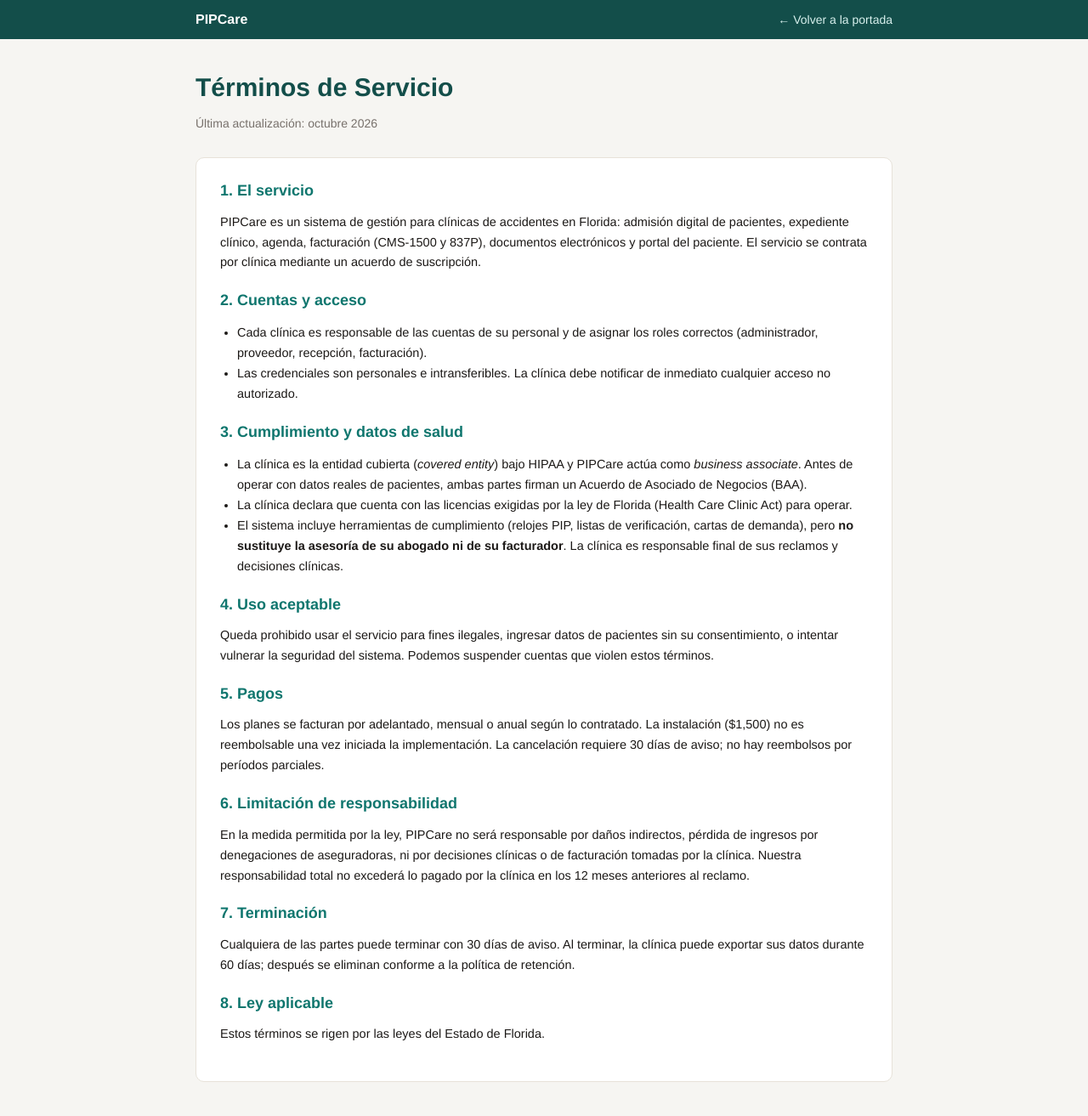
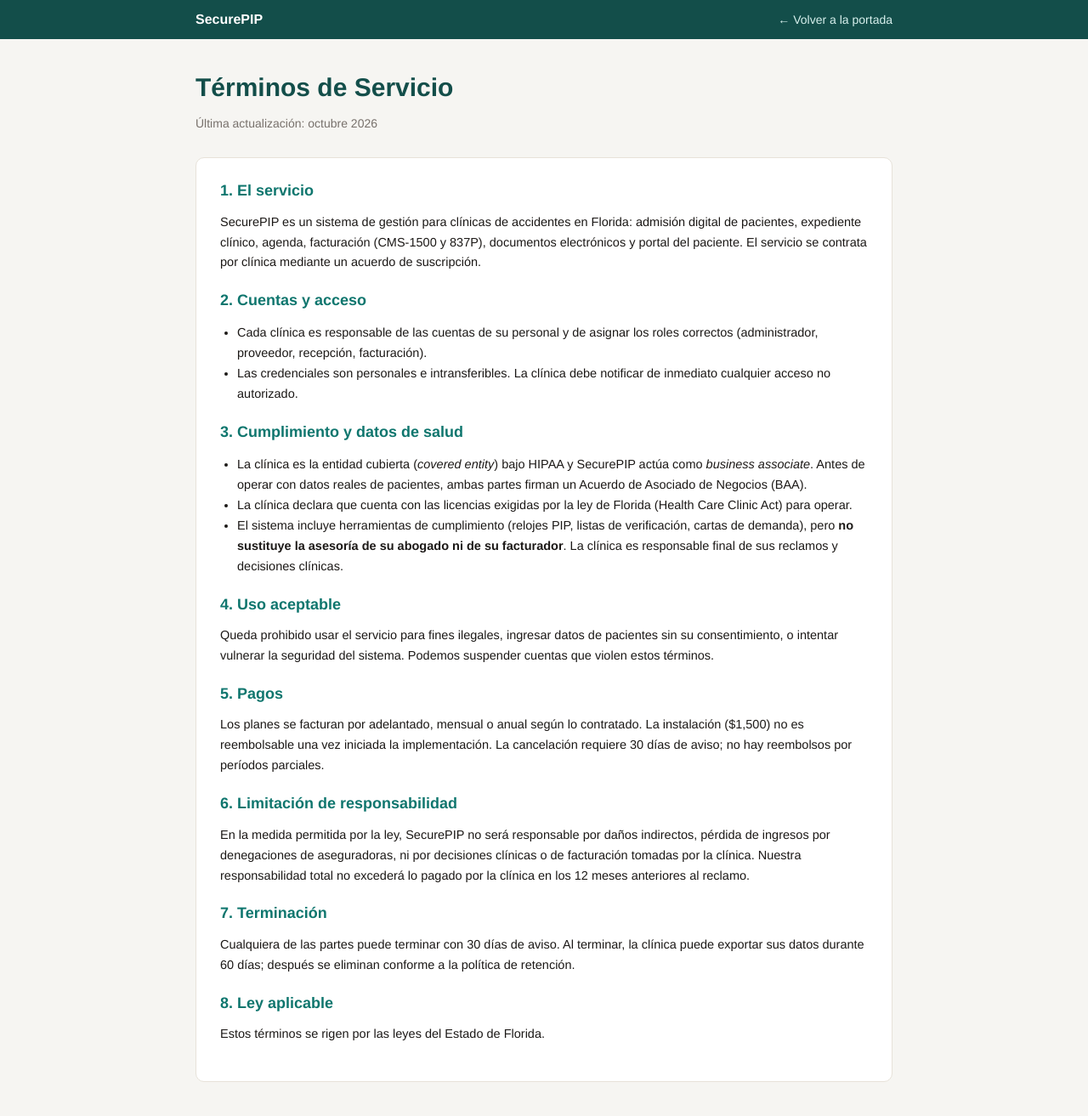
Before and after one commit to lmanzano86-ui/demo-pipcare, a Django app: page /terminos/ in a window 1280 px wide. Shown: the top 1313 px of the page at 85% size. Run offline with Django 5.2, Linux system fonts and the light colour scheme; parts of the project's set-up code (start-up, migrations or seed data) failed here and were passed over.

Commit message:
Renombre de marca a SecurePIP

```diff
--- a/templates/landing.html
+++ b/templates/landing.html
@@ -3,7 +3,7 @@
 <head>
 <meta charset="utf-8">
 <meta name="viewport" content="width=device-width, initial-scale=1">
-<title>PIPCare — Sistema de gestión para clínicas de accidentes</title>
+<title>SecurePIP — Sistema de gestión para clínicas de accidentes</title>
 <style>
 :root{--brand:#0F766E;--brand-dark:#0B4F4A;--ink:#1C1917;--muted:#6B7280;--bg:#F6F5F2;--line:#E7E2D9}
 *{box-sizing:border-box;margin:0;padding:0}
@@ -259,7 +259,7 @@
 
 <footer>
   <div class="wrap">
-    <div><strong style="color:#fff">PIPCare</strong> — Sistema de gestión para clínicas de accidentes · Florida</div>
+    <div><strong style="color:#fff">SecurePIP</strong> — Sistema de gestión para clínicas de accidentes · Florida</div>
     <div><a href="/terminos/">Términos</a> · <a href="/privacidad/">Privacidad</a> · <a href="#" data-login>Acceso de usuarios</a></div>
   </div>
 </footer>
--- a/templates/privacidad.html
+++ b/templates/privacidad.html
@@ -3,7 +3,7 @@
 <head>
 <meta charset="utf-8">
 <meta name="viewport" content="width=device-width, initial-scale=1">
-<title>Política de Privacidad — PIPCare</title>
+<title>Política de Privacidad — SecurePIP</title>
 <style>
 :root{--brand:#0F766E;--brand-dark:#134E4A;--bg:#F6F5F2;--card:#fff;--line:#E7E2D9;--ink:#1C1917;--muted:#78716C}
 body{margin:0;font-family:Helvetica,Arial,sans-serif;color:var(--ink);background:var(--bg)}
@@ -24,7 +24,7 @@
 </style>
 </head>
 <body>
-<div class="top"><div class="wrap"><strong>PIPCare</strong><a href="/">← Volver a la portada</a></div></div>
+<div class="top"><div class="wrap"><strong>SecurePIP</strong><a href="/">← Volver a la portada</a></div></div>
 <div class="wrap">
 <h1>Política de Privacidad</h1>
 <p class="sub">Última actualización: octubre 2026</p>
@@ -36,7 +36,7 @@
 </ul>
 <p><strong>Importante:</strong> este sitio público no es el sistema clínico. No ingrese datos de pacientes ni información de salud en formularios de contacto o demos públicas.</p>
 <h2>2. Datos de pacientes dentro del sistema</h2>
-<p>Cuando una clínica usa PIPCare con pacientes reales, los datos de salud se rigen por HIPAA y por el Acuerdo de Asociado de Negocios (BAA) firmado con la clínica. Esos datos:</p>
+<p>Cuando una clínica usa SecurePIP con pacientes reales, los datos de salud se rigen por HIPAA y por el Acuerdo de Asociado de Negocios (BAA) firmado con la clínica. Esos datos:</p>
 <ul>
 <li>Se usan únicamente para operar el servicio contratado por la clínica.</li>
 <li>No se venden ni se comparten con terceros con fines de marketing.</li>
--- a/templates/terminos.html
+++ b/templates/terminos.html
@@ -3,7 +3,7 @@
 <head>
 <meta charset="utf-8">
 <meta name="viewport" content="width=device-width, initial-scale=1">
-<title>Términos de Servicio — PIPCare</title>
+<title>Términos de Servicio — SecurePIP</title>
 <style>
 :root{--brand:#0F766E;--brand-dark:#134E4A;--bg:#F6F5F2;--card:#fff;--line:#E7E2D9;--ink:#1C1917;--muted:#78716C}
 body{margin:0;font-family:Helvetica,Arial,sans-serif;color:var(--ink);background:var(--bg)}
@@ -24,13 +24,13 @@
 </style>
 </head>
 <body>
-<div class="top"><div class="wrap"><strong>PIPCare</strong><a href="/">← Volver a la portada</a></div></div>
+<div class="top"><div class="wrap"><strong>SecurePIP</strong><a href="/">← Volver a la portada</a></div></div>
 <div class="wrap">
 <h1>Términos de Servicio</h1>
 <p class="sub">Última actualización: octubre 2026</p>
 <div class="card">
 <h2>1. El servicio</h2>
-<p>PIPCare es un sistema de gestión para clínicas de accidentes en Florida: admisión digital de pacientes, expediente clínico, agenda, facturación (CMS-1500 y 837P), documentos electrónicos y portal del paciente. El servicio se contrata por clínica mediante un acuerdo de suscripción.</p>
+<p>SecurePIP es un sistema de gestión para clínicas de accidentes en Florida: admisión digital de pacientes, expediente clínico, agenda, facturación (CMS-1500 y 837P), documentos electrónicos y portal del paciente. El servicio se contrata por clínica mediante un acuerdo de suscripción.</p>
 <h2>2. Cuentas y acceso</h2>
 <ul>
 <li>Cada clínica es responsable de las cuentas de su personal y de asignar los roles correctos (administrador, proveedor, recepción, facturación).</li>
@@ -38,7 +38,7 @@
 </ul>
 <h2>3. Cumplimiento y datos de salud</h2>
 <ul>
-<li>La clínica es la entidad cubierta (<em>covered entity</em>) bajo HIPAA y PIPCare actúa como <em>business associate</em>. Antes de operar con datos reales de pacientes, ambas partes firman un Acuerdo de Asociado de Negocios (BAA).</li>
+<li>La clínica es la entidad cubierta (<em>covered entity</em>) bajo HIPAA y SecurePIP actúa como <em>business associate</em>. Antes de operar con datos reales de pacientes, ambas partes firman un Acuerdo de Asociado de Negocios (BAA).</li>
 <li>La clínica declara que cuenta con las licencias exigidas por la ley de Florida (Health Care Clinic Act) para operar.</li>
 <li>El sistema incluye herramientas de cumplimiento (relojes PIP, listas de verificación, cartas de demanda), pero <strong>no sustituye la asesoría de su abogado ni de su facturador</strong>. La clínica es responsable final de sus reclamos y decisiones clínicas.</li>
 </ul>
@@ -47,7 +47,7 @@
 <h2>5. Pagos</h2>
 <p>Los planes se facturan por adelantado, mensual o anual según lo contratado. La instalación ($1,500) no es reembolsable una vez iniciada la implementación. La cancelación requiere 30 días de aviso; no hay reembolsos por períodos parciales.</p>
 <h2>6. Limitación de responsabilidad</h2>
-<p>En la medida permitida por la ley, PIPCare no será responsable por daños indirectos, pérdida de ingresos por denegaciones de aseguradoras, ni por decisiones clínicas o de facturación tomadas por la clínica. Nuestra responsabilidad total no excederá lo pagado por la clínica en los 12 meses anteriores al reclamo.</p>
+<p>En la medida permitida por la ley, SecurePIP no será responsable por daños indirectos, pérdida de ingresos por denegaciones de aseguradoras, ni por decisiones clínicas o de facturación tomadas por la clínica. Nuestra responsabilidad total no excederá lo pagado por la clínica en los 12 meses anteriores al reclamo.</p>
 <h2>7. Terminación</h2>
 <p>Cualquiera de las partes puede terminar con 30 días de aviso. Al terminar, la clínica puede exportar sus datos durante 60 días; después se eliminan conforme a la política de retención.</p>
 <h2>8. Ley aplicable</h2>
```
